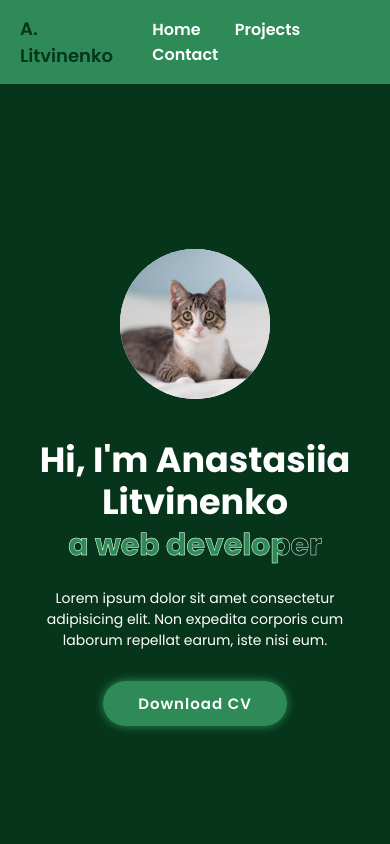
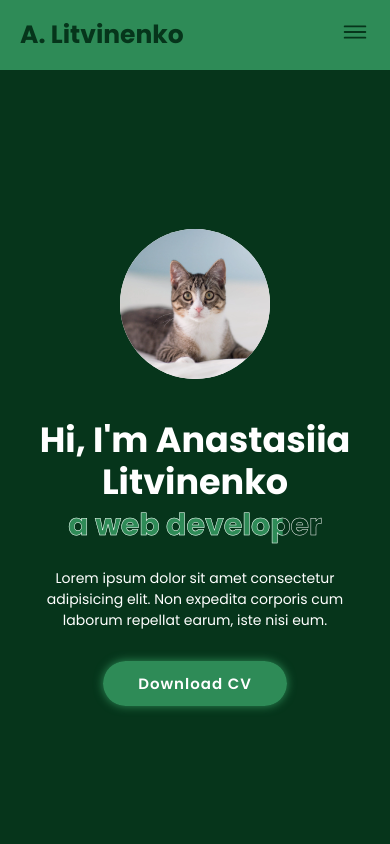
Before and after one commit to Ana-Litv/Personal_Portfolio_Webpage, a plain HTML site: page index.html in a window 390 px wide. Shown: the top 844 px of the page. Drawn offline with nearby package versions, Linux system fonts and the light colour scheme.

Commit message:
Updated the responsive design

```diff
--- a/index.html
+++ b/index.html
@@ -7,22 +7,27 @@
   <title>Personal Portfolio</title>
   <link rel="stylesheet" href="styles.css" />
   <link href="https://unpkg.com/boxicons@2.1.4/css/boxicons.min.css" rel="stylesheet" />
+  <script type="module" src="https://unpkg.com/ionicons@7.1.0/dist/ionicons/ionicons.esm.js"></script>
 </head>
 
 <body>
-  <header class="header">
-    <a href="#" class="logo">A. Litvinenko</a>
-
-    <nav class="navbar" id="navbar">
-      <a href="#welcome-section">Home</a>
-      <a href="#projects">Projects</a>
-      <a href="#links">Contact</a>
-    </nav>
-  </header>
+  <nav>
+    <div class="logo">
+      <a href="#">A. Litvinenko</a>
+    </div>
+    <div class="toggle">
+      <a href="#"><ion-icon name="menu-outline"></ion-icon></a>
+    </div>
+    <ul class="menu">
+      <li><a class="nav-link" href="#welcome-section">Home</a></li>
+      <li><a class="nav-link" href="#projects">Projects</a></li>
+      <li><a class="nav-link" href="#links">Contact</a></li>
+    </ul>
+  </nav>
 
   <section id="welcome-section" class="welcome">
     <div class="welcome-image">
-      <img src="images\58fdf64c2dd3a7120ac2c2ba53acc718.webp" alt="image">
+      <img src="images\58fdf64c2dd3a7120ac2c2ba53acc718.webp" alt="image" />
     </div>
     <div class="welcome-content">
       <h1>Hi, I'm Anastasiia Litvinenko</h1>
@@ -33,14 +38,13 @@
       </p>
       <a href="#" class="btn">Download CV</a>
     </div>
-
   </section>
 
   <section id="projects" class="projects">
     <h1>These are some of my projects</h1>
     <div class="projects-grid">
       <a href="https://ana-litv.github.io/Italian-Cuisine-Photo-Gallery/" target="_blank" class="project">
-        <img src="images\project1.jpg" class="project-image" alt="project">
+        <img src="images\project1.jpg" class="project-image" alt="project" />
         <p class="project-title">
           <span class="code">
             < </span>
@@ -49,7 +53,7 @@
         </p>
       </a>
       <a href="https://ana-litv.github.io/FreeCodeCamp-Tribute-Page/" target="_blank" class="project">
-        <img src="images\project2.jpg" class="project-image" alt="project">
+        <img src="images\project2.jpg" class="project-image" alt="project" />
         <p class="project-title">
           <span class="code">
             < </span>
@@ -58,7 +62,7 @@
         </p>
       </a>
       <a href="https://ana-litv.github.io/Online_museum/" target="_blank" class="project">
-        <img src="images\project3.jpg" class="project-image" alt="project">
+        <img src="images\project3.jpg" class="project-image" alt="project" />
         <p class="project-title">
           <span class="code">
             < </span>
@@ -67,7 +71,7 @@
         </p>
       </a>
       <a href="https://ana-litv.github.io/Simon-s-game/" target="_blank" class="project">
-        <img src="images\project4.jpg" class="project-image" alt="project">
+        <img src="images\project4.jpg" class="project-image" alt="project" />
         <p class="project-title">
           <span class="code">
             < </span>
@@ -76,7 +80,7 @@
         </p>
       </a>
       <a href="https://ana-litv.github.io/Login-page/" target="_blank" class="project">
-        <img src="images\project5.jpg" class="project-image" alt="project">
+        <img src="images\project5.jpg" class="project-image" alt="project" />
         <p class="project-title">
           <span class="code">
             < </span>
@@ -85,7 +89,7 @@
         </p>
       </a>
       <a href="https://ana-litv.github.io/FitZone-Landing-Page/" target="_blank" class="project">
-        <img src="images\project6.jpg" class="project-image" alt="project">
+        <img src="images\project6.jpg" class="project-image" alt="project" />
         <p class="project-title">
           <span class="code">
             < </span>
@@ -103,16 +107,49 @@
     <div class="contact-links">
       <a href="" id="profile-link" target="_blank"><i class="bx bxl-github"></i></a>
       <a href="" id="profile-link" target="_blank"><i class="bx bxl-linkedin"></i></a>
-      <a href="" id="profile-link" target="_blank"><i class='bx bxl-telegram'></i></a>
+      <a href="" id="profile-link" target="_blank"><i class="bx bxl-telegram"></i></a>
       <a href="" id="profile-link" target="_blank"><i class="bx bxl-whatsapp"></i></a>
       <a href="" id="profile-link" target="_blank"><i class="bx bx-envelope"></i></a>
     </div>
-
   </section>
   <footer>
-    <p>**This is just a fake portfolio. All the projects and contact details given are not real.</p>
+    <p>
+      **This is just a fake portfolio. All the projects and contact details
+      given are not real.
+    </p>
     <p>© Created for freeCodeCamp</p>
   </footer>
+
+  <script src="https://cdnjs.cloudflare.com/ajax/libs/jquery/3.7.1/jquery.min.js"></script>
+  <script>
+    $(function () {
+      $(".toggle").on("click", function () {
+        if ($(".menu").hasClass("active")) {
+
+          $(".menu").removeClass("active");
+          $(this).find("a").html("<ion-icon name='menu-outline'></ion-icon>");
+
+        } else {
+
+          $(".menu").addClass("active");
+          $(this).find("a").html("<ion-icon name='close-outline'></ion-icon>");
+
+        }
+      });
+
+      $(".menu li").on("click", function () {
+
+        $(".menu").removeClass("active");
+        $(".toggle a").html("<ion-icon name='menu-outline'></ion-icon>");
+
+      });
+
+    });
+  </script>
+  <i class="baseline-subscriptions"></i>
+
 </body>
 
 </html>
+
+<!-- https://www.youtube.com/watch?v=F3pSGnhV-H8&ab_channel=CodingTonight -->
--- a/styles.css
+++ b/styles.css
@@ -1,4 +1,10 @@
 @import url('https://fonts.googleapis.com/css2?family=Poppins:ital,wght@0,100;0,200;0,300;0,400;0,500;0,600;0,700;0,800;0,900;1,100;1,200;1,300;1,400;1,500;1,600;1,700;1,800;1,900&display=swap');
+
+@media (prefers-reduced-motion: no-preference) {
+  * {
+    scroll-behavior: smooth;
+  }
+}
 
 * {
   margin: 0;
@@ -13,38 +19,233 @@
   --second-text-color: seagreen;
 }
 
-.header {
+nav {
+  display: flex;
+  align-items: center;
+  padding: 20px 10%;
+  background-color: var(--second-text-color);
+  width: 100%;
   position: fixed;
   top: 0;
-  left: 0;
-  width: 100%;
-  padding: 20px 10%;
-  background-color: var(--second-text-color);
-  display: flex;
-  justify-content: space-between;
-  align-items: center;
   z-index: 100;
 }
 
+/* nav {
+  display: flex;
+  align-items: center;
+  padding: 5px 20px;
+  background: #cccccc;
+  width: 100%;
+  position: fixed;
+  margin-top: 34px;
+} */
+
 .logo {
+  flex: 1;
+}
+
+.logo a {
+  display: flex;
+  align-items: center;
   font-size: 25px;
   font-weight: 700;
   color: var(--background-color);
   text-decoration: none;
 }
 
-.navbar a {
+.menu {
+  display: flex;
+  align-items: center;
+  list-style: none;
+}
+
+.menu li {
+  padding: 15px 10px;
+  font-size: 16px;
+}
+
+.menu a {
   font-size: 18px;
   text-decoration: none;
   color: var(--text-color);
   font-weight: 600;
   margin-left: 35px;
   transition: .3s;
+  position: relative;
 }
 
-.navbar a:hover {
+.menu a:hover {
   color: var(--background-color);
 }
+
+.toggle {
+  font-size: 30px;
+  display: none;
+}
+
+@media screen and (max-width: 600px) {
+  nav {
+    display: flex;
+    position: absolute;
+    padding: 15px 20px;
+    width: 100%;
+    top: 0;
+    z-index: 1000;
+    height: 70px;
+  }
+
+  .menu {
+    position: relative;
+    margin-top: 15px;
+    display: none;
+  }
+
+  .menu.active,
+  .toggle {
+    display: block;
+  }
+
+  .toggle {
+    position: absolute;
+    top: 15px;
+    right: 20px;
+  }
+
+  .menu li {
+    position: relative;
+  }
+
+  .toggle a {
+    color: var(--background-color);
+  }
+}
+
+
+/* nav {
+  display: flex;
+  align-items: center;
+  padding: 5px 20px;
+  background: #cccccc;
+  width: 100%;
+  position: fixed;
+  margin-top: 34px;
+}
+
+@media screen and (min-width: 800px) {
+  nav {
+    height: 70px;
+  }
+}
+
+nav a {
+  color: black;
+  transition: all 0.3s ease 0s;
+  font-weight: bold;
+}
+
+.logo {
+  flex: 1;
+}
+
+.logo a {
+  display: flex;
+  align-items: center;
+  font-size: 20px;
+  color: #990f02;
+}
+
+.logo a:hover {
+  color: #80130a;
+}
+
+.logo img {
+  width: 40px;
+  margin-right: 10px;
+}
+
+.menu {
+  display: flex;
+  align-items: center;
+  list-style: none;
+}
+
+.menu li {
+  padding: 15px 10px;
+  font-size: 16px;
+  text-transform: uppercase;
+  letter-spacing: 1.5px;
+}
+
+.menu a {
+  transition: color 0.3s ease 0s;
+}
+
+.nav-link {
+  position: relative;
+}
+
+.nav-link::after {
+  background: none repeat scroll 0 0 transparent;
+  position: absolute;
+  left: 50%;
+  bottom: -10px;
+  content: "";
+  display: block;
+  width: 0;
+  height: 2px;
+  background: #990f02;
+  transition: width 0.3s ease 0s, left 0.3s ease 0s;
+}
+
+.nav-link:hover::after {
+  background-color: #990f02;
+  width: 100%;
+  left: 0;
+}
+
+nav a:hover {
+  color: #990f02;
+}
+
+.toggle {
+  font-size: 30px;
+  display: none;
+}
+
+
+@media screen and (max-width: 600px) {
+
+  nav {
+    display: block;
+    padding: 15px 20px;
+    width: 100%;
+    position: fixed;
+    top: 30;
+    z-index: 1000;
+  }
+
+  .menu {
+    margin-top: 15px;
+    display: none;
+  }
+
+  .menu.active,
+  .toggle {
+    display: block;
+  }
+
+  .toggle {
+    position: absolute;
+    top: 15px;
+    right: 20px;
+  }
+
+} */
+
+
+
+
+
 
 .welcome {
   height: 100vh;
@@ -267,7 +468,7 @@ footer p {
 }
 
 @media screen and (max-width: 600px) {
-  .header {
+  nav {
     padding: 15px 20px;
   }
 
@@ -276,7 +477,7 @@ footer p {
     font-weight: 600;
   }
 
-  .navbar a {
+  .menu a {
     font-size: 16px;
     font-weight: 600;
     margin-left: 30px;
@@ -297,7 +498,7 @@ footer p {
     justify-content: center;
     width: 150px;
     height: 150px;
-    margin: 120px auto 40px;
+    margin: 80px auto 40px;
     border: none;
     border-radius: 50%;
   }
```
